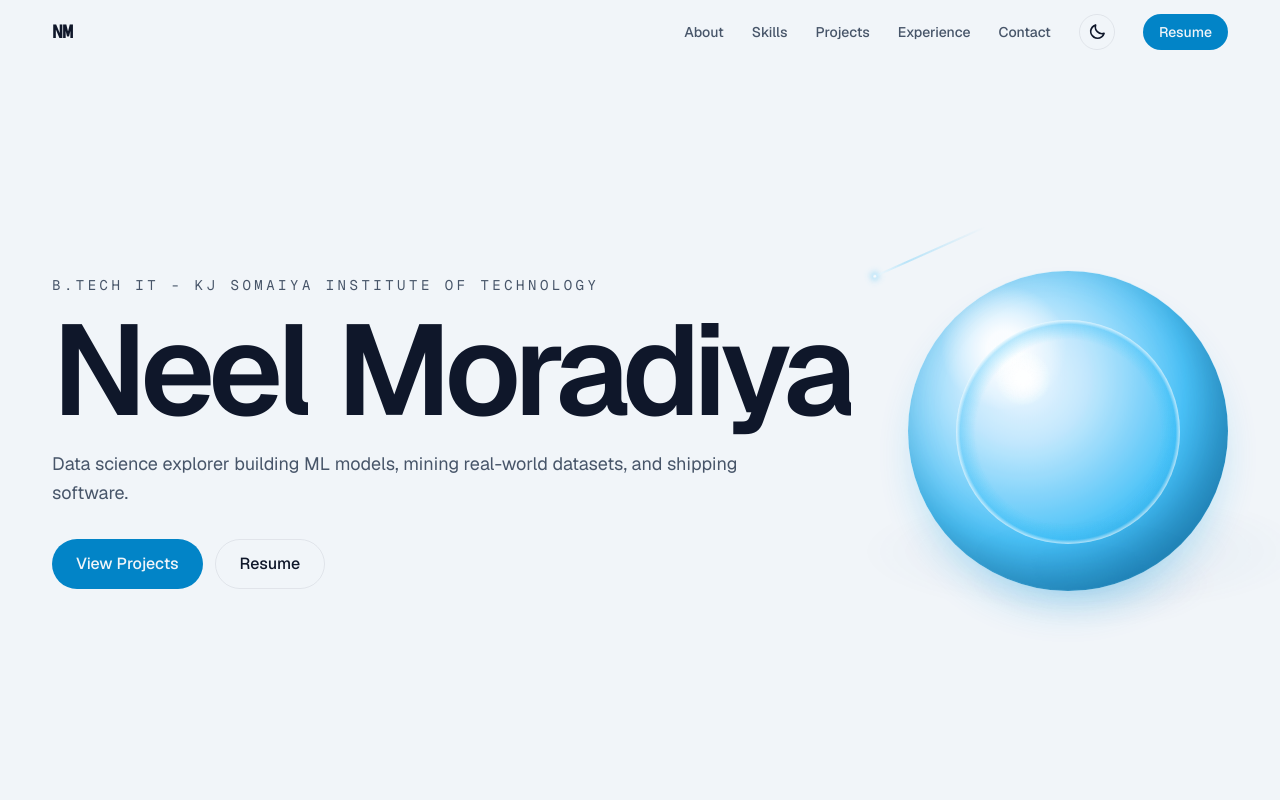
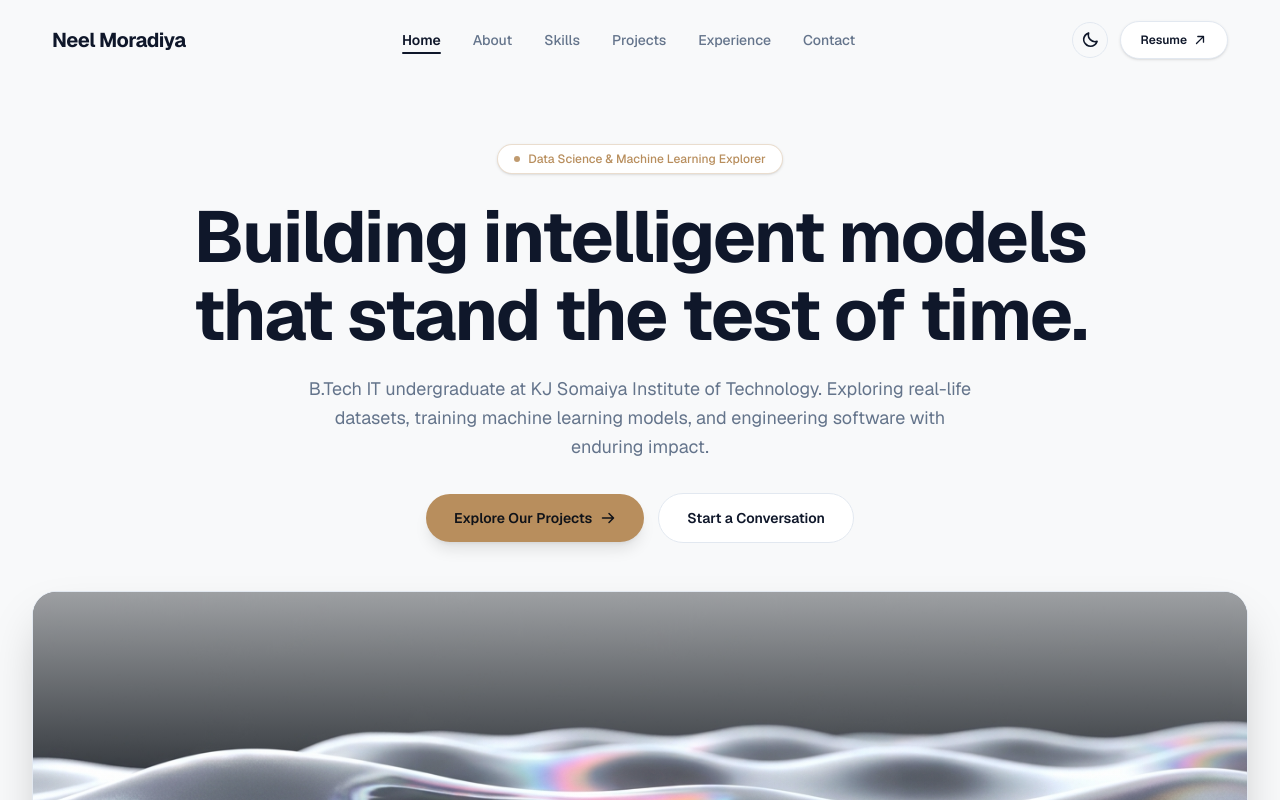
Before and after one commit to NeelMoradiya196/neel_portfolio, a React (Vite) app: page / in a window 1280 px wide. Shown: the top 800 px of the page. Built offline with nearby package versions, Linux system fonts and the light colour scheme.

Commit message:
Transform UI to match Buildora architecture aesthetic: matte dark slate theme, champagne gold accents, clean centered typography, and 3D iridescent wave terrain

```diff
--- a/src/components/Hero.jsx
+++ b/src/components/Hero.jsx
@@ -1,79 +1,59 @@
-import GlassOrb from './GlassOrb'
-import { ArrowDown } from '@phosphor-icons/react'
+import { ArrowRight } from '@phosphor-icons/react'
 
 export default function Hero() {
   return (
-    <section className="relative min-h-[100dvh] flex items-center overflow-hidden pt-16">
-      {/* Stars */}
-      <div className="stars absolute inset-0" />
+    <section className="relative min-h-[100dvh] flex flex-col justify-between overflow-hidden pt-28 sm:pt-36">
+      <div className="max-w-[1240px] mx-auto w-full px-5 sm:px-8 text-center relative z-10">
+        {/* Top Pill Badge (like Buildora "Premium Architecture Studio") */}
+        <div className="appear inline-flex items-center gap-2 px-4 py-1.5 rounded-full bg-[var(--color-surface)] border border-[var(--color-accent)]/30 text-[var(--color-accent)] text-xs font-medium mb-6 shadow-sm">
+          <span className="size-1.5 rounded-full bg-[var(--color-accent)] animate-pulse" />
+          <span>Data Science & Machine Learning Explorer</span>
+        </div>
 
-      {/* Meteors */}
-      <div className="meteor absolute top-[18%] right-[4%]" style={{ '--len': '120px', animationDelay: '1.2s' }} />
-      <div className="meteor absolute top-[32%] right-[-8%]" style={{ '--len': '180px', animationDelay: '3.8s' }} />
-      <div className="meteor absolute top-[12%] right-[20%]" style={{ '--len': '100px', animationDelay: '6.5s' }} />
+        {/* Main Headline (like Buildora "Building exceptional spaces that stand the test of time.") */}
+        <h1 className="text-4xl sm:text-6xl md:text-7xl font-bold tracking-tight text-[var(--color-ink)] leading-[1.08] max-w-[20ch] mx-auto">
+          Building intelligent models that stand the test of time.
+        </h1>
 
-      <div className="max-w-[1240px] mx-auto w-full px-5 sm:px-8 flex flex-col md:flex-row items-center gap-10 md:gap-14">
-        {/* Left - Text */}
-        <div className="flex-1 order-2 md:order-1">
-          {/* Eyebrow */}
+        {/* Subtitle */}
         <p
-            className="appear text-xs sm:text-sm font-mono uppercase tracking-[0.25em] text-[var(--color-muted)] mb-5"
+          className="rise mt-5 text-base sm:text-lg text-[var(--color-muted)] max-w-[56ch] mx-auto leading-relaxed"
+          style={{ '--i': 1 }}
         >
-            B.Tech IT - KJ Somaiya Institute of Technology
+          B.Tech IT undergraduate at KJ Somaiya Institute of Technology. Exploring real-life datasets, training machine learning models, and engineering software with enduring impact.
         </p>
 
-          {/* Headline */}
-          <h1 className="text-[clamp(3.25rem,10vw,8.5rem)] font-semibold tracking-[-0.05em] leading-[0.86] flex flex-wrap gap-x-[0.22em]">
-            <span className="mask-word">
-              <span className="hero-word" style={{ '--w': 0 }}>Neel</span>
-            </span>
-            <span className="mask-word">
-              <span className="hero-word" style={{ '--w': 1 }}>Moradiya</span>
-            </span>
-          </h1>
-
-          {/* Subtext */}
-          <p
-            className="rise mt-6 text-base sm:text-lg text-[var(--color-muted)] leading-relaxed max-w-[58ch]"
+        {/* CTA Buttons (like Buildora "Explore Our Projects →" & "Start a Conversation") */}
+        <div
+          className="rise mt-8 flex flex-wrap items-center justify-center gap-3.5"
           style={{ '--i': 2 }}
         >
-            Data science explorer building ML models,
-            mining real-world datasets, and shipping software.
-          </p>
-
-          {/* CTAs */}
-          <div className="rise flex flex-wrap gap-3 mt-8" style={{ '--i': 3 }}>
           <a
             href="#projects"
-              className="inline-flex items-center gap-2 px-6 py-3 rounded-full
-                         bg-[var(--color-accent)] text-[var(--color-paper)] font-medium
-                         hover:opacity-90 transition-opacity active:scale-[0.98]"
+            className="px-7 py-3.5 rounded-full bg-[var(--color-accent)] text-[#101319] hover:opacity-90 font-semibold text-sm flex items-center gap-2 transition-all active:scale-[0.98] shadow-lg"
           >
-              View Projects
+            <span>Explore Our Projects</span>
+            <ArrowRight size={16} weight="bold" />
           </a>
           <a
-              href="/resume/Neel_Moradiya_Resume.pdf"
-              target="_blank"
-              rel="noopener noreferrer"
-              className="inline-flex items-center gap-2 px-6 py-3 rounded-full
-                         border border-[var(--color-line)] text-[var(--color-ink)] font-medium
-                         hover:border-[var(--color-accent)] transition-colors active:scale-[0.98]"
+            href="#contact"
+            className="px-7 py-3.5 rounded-full bg-[var(--color-surface)] text-[var(--color-ink)] border border-[var(--color-line)] hover:border-[var(--color-accent)] font-semibold text-sm transition-all active:scale-[0.98]"
           >
-              Resume
+            <span>Start a Conversation</span>
           </a>
         </div>
       </div>
 
-        {/* Right - Orb */}
-        <div className="flex-shrink-0 order-1 md:order-2">
-          <GlassOrb />
-        </div>
-      </div>
-
-      {/* Scroll indicator */}
-      <div className="absolute bottom-8 left-1/2 -translate-x-1/2 flex flex-col items-center gap-2 opacity-50 motion-reduce:hidden">
-        <div className="w-px h-8 overflow-hidden">
-          <div className="w-px h-3 bg-[var(--color-accent)] scroll-line" />
+      {/* Signature 3D Undulating Iridescent Wave Visual (The bottom half from the reference image) */}
+      <div className="relative w-full max-w-[1280px] mx-auto mt-10 sm:mt-12 px-4 sm:px-8">
+        <div className="relative rounded-2xl sm:rounded-3xl overflow-hidden border border-[var(--color-line)] shadow-2xl">
+          <img
+            src="/images/hero-wave.jpg"
+            alt="3D Iridescent Liquid Wave Landscape"
+            className="w-full h-[260px] sm:h-[380px] md:h-[480px] object-cover object-bottom"
+          />
+          {/* Subtle blend gradient at the top edge */}
+          <div className="absolute inset-0 bg-gradient-to-t from-transparent via-transparent to-[var(--color-paper)]/60 pointer-events-none" />
         </div>
       </div>
     </section>
--- a/src/components/Nav.jsx
+++ b/src/components/Nav.jsx
@@ -1,8 +1,9 @@
 import { useState, useEffect } from 'react'
-import { List, X } from '@phosphor-icons/react'
+import { List, X, ArrowUpRight } from '@phosphor-icons/react'
 import ThemeToggle from './ThemeToggle'
 
 const links = [
+  { label: 'Home', href: '#' },
   { label: 'About', href: '#about' },
   { label: 'Skills', href: '#skills' },
   { label: 'Projects', href: '#projects' },
@@ -13,86 +14,104 @@ const links = [
 export default function Nav() {
   const [open, setOpen] = useState(false)
   const [scrolled, setScrolled] = useState(false)
+  const [active, setActive] = useState('Home')
 
   useEffect(() => {
-    const handler = () => setScrolled(window.scrollY > 40)
+    const handler = () => setScrolled(window.scrollY > 30)
     window.addEventListener('scroll', handler, { passive: true })
     return () => window.removeEventListener('scroll', handler)
   }, [])
 
   return (
     <nav
-      className={`nav-appear fixed top-0 inset-x-0 z-40 transition-all duration-500 ${
-        scrolled ? 'nav-glass' : 'bg-transparent'
+      className={`nav-appear fixed top-0 inset-x-0 z-40 transition-all duration-300 ${
+        scrolled ? 'nav-glass shadow-md' : 'bg-transparent'
       }`}
     >
-      <div className="max-w-[1240px] mx-auto flex items-center justify-between h-16 px-5 sm:px-8">
-        {/* Logo */}
+      <div className="max-w-[1240px] mx-auto flex items-center justify-between h-20 px-5 sm:px-8">
+        {/* Logo / Brand Name (like Buildora in the image) */}
         <a
           href="#"
-          className="font-mono text-lg font-semibold tracking-tight text-[var(--color-ink)] hover:text-[var(--color-accent)] transition-colors"
+          className="text-xl font-bold tracking-tight text-[var(--color-ink)] hover:opacity-90 transition-opacity"
         >
-          NM
+          Neel Moradiya
         </a>
 
-        {/* Desktop links */}
-        <div className="hidden md:flex items-center gap-7">
+        {/* Center Desktop Links */}
+        <div className="hidden md:flex items-center gap-8">
           {links.map((l) => (
             <a
-              key={l.href}
+              key={l.label}
               href={l.href}
-              className="text-sm font-medium text-[var(--color-muted)] hover:text-[var(--color-ink)] transition-colors"
+              onClick={() => setActive(l.label)}
+              className={`text-sm font-medium transition-colors relative py-1 ${
+                active === l.label
+                  ? 'text-[var(--color-ink)] font-semibold after:absolute after:bottom-0 after:inset-x-0 after:h-[2px] after:bg-[var(--color-ink)] after:rounded-full'
+                  : 'text-[var(--color-muted)] hover:text-[var(--color-ink)]'
+              }`}
             >
               {l.label}
             </a>
           ))}
+        </div>
+
+        {/* Right CTA Button (like "Start a project →" in Buildora) */}
+        <div className="hidden md:flex items-center gap-3">
           <ThemeToggle />
           <a
             href="/resume/Neel_Moradiya_Resume.pdf"
             target="_blank"
             rel="noopener noreferrer"
-            className="text-sm font-medium px-4 py-2 rounded-full
-                       bg-[var(--color-accent)] text-[var(--color-paper)]
-                       hover:opacity-90 transition-opacity active:scale-[0.98]"
+            className="text-xs font-semibold px-5 py-2.5 rounded-full
+                       bg-[var(--color-surface)] border border-[var(--color-line)] text-[var(--color-ink)]
+                       hover:border-[var(--color-accent)] hover:text-[var(--color-accent)]
+                       transition-all active:scale-[0.98] shadow-sm flex items-center gap-1.5"
           >
-            Resume
+            <span>Resume</span>
+            <ArrowUpRight size={14} weight="bold" />
           </a>
         </div>
 
-        {/* Mobile toggle */}
-        <button
-          onClick={() => setOpen(!open)}
-          className="md:hidden size-9 flex items-center justify-center cursor-pointer"
-          aria-label="Toggle menu"
-        >
-          {open ? <X size={22} /> : <List size={22} />}
-        </button>
+        {/* Mobile menu toggle */}
+        <div className="flex md:hidden items-center gap-2">
+          <ThemeToggle />
+          <button
+            onClick={() => setOpen(!open)}
+            className="size-10 flex items-center justify-center rounded-full
+                       border border-[var(--color-line)] bg-[var(--color-surface)]
+                       hover:bg-[var(--color-line)] transition-colors cursor-pointer"
+            aria-label="Toggle navigation"
+          >
+            {open ? <X size={20} /> : <List size={20} />}
+          </button>
+        </div>
       </div>
 
-      {/* Mobile menu */}
+      {/* Mobile Drawer */}
       {open && (
-        <div className="md:hidden nav-glass border-t border-[var(--color-line)] px-5 py-6 space-y-4">
+        <div className="md:hidden bg-[var(--color-surface)] border-b border-[var(--color-line)] px-6 py-6 space-y-4 shadow-2xl">
           {links.map((l) => (
             <a
-              key={l.href}
+              key={l.label}
               href={l.href}
-              onClick={() => setOpen(false)}
-              className="block text-base font-medium text-[var(--color-muted)] hover:text-[var(--color-ink)] transition-colors"
+              onClick={() => {
+                setActive(l.label)
+                setOpen(false)
+              }}
+              className="block text-base font-medium text-[var(--color-ink)] hover:text-[var(--color-accent)] transition-colors"
             >
               {l.label}
             </a>
           ))}
-          <div className="flex items-center gap-4 pt-2">
-            <ThemeToggle />
+          <div className="pt-4 border-t border-[var(--color-line)] flex items-center justify-between">
+            <span className="text-xs text-[var(--color-muted)]">Data Science & ML</span>
             <a
               href="/resume/Neel_Moradiya_Resume.pdf"
               target="_blank"
               rel="noopener noreferrer"
-              className="text-sm font-medium px-4 py-2 rounded-full
-                         bg-[var(--color-accent)] text-[var(--color-paper)]
-                         hover:opacity-90 transition-opacity"
+              className="text-xs font-bold px-4 py-2 rounded-full bg-[var(--color-accent)] text-[#101319]"
             >
-              Resume
+              Resume →
             </a>
           </div>
         </div>
--- a/src/index.css
+++ b/src/index.css
@@ -1,17 +1,17 @@
 @import "tailwindcss";
 
-/* ── Design tokens ── */
+/* ── Design tokens (Buildora Dark Minimalist System) ── */
 @theme {
   --font-sans: "Geist", ui-sans-serif, system-ui, sans-serif;
   --font-mono: "Geist Mono", ui-monospace, SFMono-Regular, monospace;
-  --color-paper: #0f172a;
-  --color-surface: #ffffff0d;
-  --color-ink: #e2e8f0;
+  --color-paper: #101319;
+  --color-surface: #161c26;
+  --color-ink: #f8fafc;
   --color-muted: #94a3b8;
-  --color-accent: #38bdf8;
-  --color-accent-glow: #38bdf840;
-  --color-line: #ffffff15;
-  --color-sky: #38bdf81a;
+  --color-accent: #dfbe96;
+  --color-accent-glow: rgba(223, 190, 150, 0.25);
+  --color-line: rgba(255, 255, 255, 0.08);
+  --color-sky: rgba(223, 190, 150, 0.12);
   --ease-out-expo: cubic-bezier(0.16, 1, 0.3, 1);
 }
 
@@ -31,7 +31,7 @@ body {
 
 ::selection {
   background-color: var(--color-accent);
-  color: #fff;
+  color: #101319;
 }
 
 section[id] {
@@ -46,14 +46,14 @@ section[id] {
 
 /* ── Light mode ── */
 .tone-light {
-  --color-paper: #f1f5f9;       /* Crisp, minimal slate mist */
-  --color-surface: #ffffffcc;    /* Pure frosted glass element */
-  --color-ink: #0f172a;          /* Deep slate-900 typography */
-  --color-muted: #475569;        /* Balanced slate-600 secondary text */
-  --color-accent: #0284c7;       /* Refined modern sky-600 */
-  --color-accent-glow: #0284c730;/* Soft atmospheric glow */
-  --color-line: #0f172a12;       /* Subtle boundary lines */
-  --color-sky: #0284c712;        /* Pill and badge surface tint */
+  --color-paper: #f8f9fa;
+  --color-surface: #ffffff;
+  --color-ink: #0f172a;
+  --color-muted: #64748b;
+  --color-accent: #b88e5d;
+  --color-accent-glow: rgba(184, 142, 93, 0.25);
+  --color-line: #e2e8f0;
+  --color-sky: rgba(184, 142, 93, 0.1);
   color-scheme: light;
 }
 
@@ -62,130 +62,32 @@ section[id] {
   background: var(--color-paper);
 }
 
-/* ── Stars background ── */
-.stars,
-.stars::after {
-  z-index: -1;
-  pointer-events: none;
-  position: absolute;
-  inset: 0;
-}
-
-.stars {
-  opacity: 0.6;
-  background-image:
-    radial-gradient(1px 1px at 23px 41px, #fff, transparent),
-    radial-gradient(1px 1px at 97px 131px, #dbeeff, transparent),
-    radial-gradient(1.5px 1.5px at 151px 63px, #fff, transparent),
-    radial-gradient(1px 1px at 211px 179px, #cfe6ff, transparent),
-    radial-gradient(1px 1px at 267px 23px, #fff, transparent),
-    radial-gradient(1px 1px at 59px 211px, #fff, transparent),
-    radial-gradient(1px 1px at 340px 90px, #38bdf8, transparent),
-    radial-gradient(1px 1px at 420px 150px, #fff, transparent);
-  background-size: 460px 240px;
-}
-
-.stars::after {
-  content: "";
-  will-change: opacity;
-  background-image:
-    radial-gradient(1.5px 1.5px at 71px 83px, #fff, transparent),
-    radial-gradient(1px 1px at 183px 17px, #e6f3ff, transparent),
-    radial-gradient(2px 2px at 131px 197px, #fff, transparent),
-    radial-gradient(1px 1px at 310px 60px, #38bdf8, transparent);
-  background-size: 360px 300px;
-  animation: 5s ease-in-out infinite alternate twinkle;
-}
-
-.tone-light .stars {
-  opacity: 0;
-}
-
-@keyframes twinkle {
-  0% { opacity: 0.2; }
-  100% { opacity: 1; }
-}
-
-/* ── Cloud decoration ── */
-.cloud {
-  z-index: -1;
-  pointer-events: none;
-  will-change: transform;
-  background: radial-gradient(closest-side, #38bdf815, #38bdf808 55%, transparent);
-  border-radius: 9999px;
-  animation: 38s ease-in-out infinite alternate drift;
-  position: absolute;
-}
-
-.tone-light .cloud {
-  background: radial-gradient(closest-side, #0369a115, #0369a108 55%, transparent);
-}
-
-@keyframes drift {
-  0% { transform: translate(-4%); }
-  100% { transform: translate(6%, -6%); }
-}
-
-/* ── Glass orb ── */
-.glass-orb {
-  opacity: 0.9;
-  background:
-    radial-gradient(circle at 30% 24%, #ffffffee 0, #ffffffee 5%, transparent 19%),
-    radial-gradient(circle at 36% 34%, #e0f2fe, #7dd3fc 22%, #0ea5e9 55%, #0369a1 82%, #0c4a6e);
-  box-shadow:
-    inset -14px -20px 40px #0c4a6e59,
-    0 24px 50px -20px #0ea5e973;
-  border-radius: 50%;
-}
-
-.tone-light .glass-orb {
-  background:
-    radial-gradient(circle at 30% 24%, #ffffffee 0, #ffffffee 5%, transparent 19%),
-    radial-gradient(circle at 36% 34%, #f0f9ff, #bae6fd 22%, #38bdf8 55%, #0284c7 82%, #075985);
-}
-
 /* ── Glass panel ── */
 .glass-panel {
-  background: linear-gradient(145deg, #ffffff10, #ffffff05), #ffffff08;
-  border: 1px solid #ffffff18;
-  box-shadow:
-    inset 0 1px #ffffff15,
-    0 30px 70px -30px #00051eb3;
-  backdrop-filter: blur(22px) saturate(160%);
-  -webkit-backdrop-filter: blur(22px) saturate(160%);
+  background: linear-gradient(145deg, rgba(255, 255, 255, 0.05), rgba(255, 255, 255, 0.02)), #161c26;
+  border: 1px solid var(--color-line);
+  box-shadow: 0 20px 40px -15px rgba(0, 0, 0, 0.4);
+  backdrop-filter: blur(20px);
+  -webkit-backdrop-filter: blur(20px);
 }
 
 .tone-light .glass-panel {
-  background: linear-gradient(145deg, #ffffffd9, #ffffff99);
-  border-color: #0f172a0f;
-  box-shadow:
-    inset 0 1px #ffffff,
-    0 20px 40px -20px #0f172a14;
-}
-
-@supports not (backdrop-filter: blur(1px)) {
-  .glass-panel {
-    background: #1e293bee;
-  }
+  background: #ffffff;
+  border-color: #e2e8f0;
+  box-shadow: 0 10px 30px -10px rgba(0, 0, 0, 0.06);
 }
 
 /* ── Nav glass ── */
 .nav-glass {
-  background: color-mix(in srgb, var(--color-paper) 70%, transparent);
-  backdrop-filter: blur(18px) saturate(160%);
-  -webkit-backdrop-filter: blur(18px) saturate(160%);
-  border: 1px solid #ffffff15;
-  box-shadow:
-    inset 0 1px #ffffff10,
-    0 14px 34px -16px #00051eb3;
+  background: rgba(16, 19, 25, 0.85);
+  border-bottom: 1px solid var(--color-line);
+  backdrop-filter: blur(16px);
+  -webkit-backdrop-filter: blur(16px);
 }
 
 .tone-light .nav-glass {
-  background: color-mix(in srgb, var(--color-paper) 85%, transparent);
-  border-color: #0f172a12;
-  box-shadow:
-    inset 0 1px #ffffff,
-    0 10px 30px -15px #0f172a12;
+  background: rgba(248, 249, 250, 0.85);
+  border-bottom-color: #e2e8f0;
 }
 
 /* ── Spotlight card (mouse-tracking glow) ── */
@@ -234,47 +136,15 @@ section[id] {
   opacity: 1;
 }
 
-/* ── Meteor ── */
-.meteor {
-  width: var(--len, 140px);
-  opacity: 0;
-  will-change: transform, opacity;
-  background: linear-gradient(90deg, #fff, #38bdf880 30%, transparent);
-  border-radius: 9999px;
-  height: 1.5px;
-  animation: 4s cubic-bezier(0.4, 0, 0.9, 1) infinite meteor;
-  position: absolute;
-}
-
-.meteor::before {
-  content: "";
-  background: #fff;
-  border-radius: 9999px;
-  width: 3px;
-  height: 3px;
-  position: absolute;
-  top: 50%;
-  left: -1px;
-  transform: translateY(-50%);
-  box-shadow: 0 0 6px 2px #38bdf8e6;
-}
-
-@keyframes meteor {
-  0% { opacity: 0; transform: translate(0) rotate(-24deg); }
-  6% { opacity: 1; }
-  48% { opacity: 0; transform: translate(-520px, 232px) rotate(-24deg); }
-  100% { opacity: 0; transform: translate(-520px, 232px) rotate(-24deg); }
-}
-
 /* ── Hero word reveal ── */
 .hero-word {
   animation: mask-up 1.2s var(--ease-out-expo) both;
-  animation-delay: calc(var(--w, 0) * 0.12s + 0.4s);
+  animation-delay: calc(var(--w, 0) * 0.15s + 0.3s);
   display: block;
 }
 
 @keyframes mask-up {
-  0% { transform: translateY(110%); opacity: 0; }
+  0% { transform: translateY(115%); opacity: 0; }
   100% { transform: none; opacity: 1; }
 }
 
@@ -312,38 +182,7 @@ section[id] {
   100% { opacity: 1; transform: none; }
 }
 
-/* ── Floating ── */
-.float {
-  animation: 7s ease-in-out infinite float;
-}
-
-.float-slow {
-  animation: 10s ease-in-out infinite float;
-}
-
-@keyframes float {
-  50% { transform: translateY(-14px); }
-}
-
-/* ── Dawn entry ── */
-.dawn {
-  animation: 1.9s cubic-bezier(0.4, 0, 0.2, 1) 0.15s both dawn;
-}
-
-@keyframes dawn {
-  0% { opacity: 1; }
-  100% { opacity: 0; visibility: hidden; }
-}
-
-.sunrise {
-  animation: sunrise 2.4s var(--ease-out-expo) both;
-}
-
-@keyframes sunrise {
-  0% { opacity: 0.4; transform: translateY(38%) scale(0.82); }
-  100% { opacity: 1; transform: none; }
-}
-
+/* ── Appear ── */
 .appear {
   animation: 1.6s ease-out 0.5s both appear;
 }
@@ -364,10 +203,10 @@ section[id] {
 .is-shown .timeline-dot {
   background-color: var(--color-accent);
   transform: none;
-  box-shadow: 0 0 0 5px #38bdf826, 0 0 18px #38bdf8b3;
+  box-shadow: 0 0 0 5px var(--color-accent-glow), 0 0 18px var(--color-accent);
 }
 
-/* ── Glow pulse for live badge ── */
+/* ── Glow pulse ── */
 @keyframes glow-pulse {
   0%, 100% { box-shadow: 0 0 8px var(--color-accent-glow), 0 0 20px var(--color-accent-glow); }
   50% { box-shadow: 0 0 16px var(--color-accent-glow), 0 0 40px var(--color-accent-glow); }
@@ -375,18 +214,6 @@ section[id] {
 
 .glow-pulse {
   animation: glow-pulse 3s ease-in-out infinite;
-}
-
-/* ── Scroll cue (the bouncing line in hero) ── */
-.scroll-line {
-  animation: scroll-line 2.2s cubic-bezier(0.65, 0, 0.35, 1) infinite;
-}
-
-@keyframes scroll-line {
-  0% { opacity: 0; transform: translateY(-100%); }
-  25% { opacity: 1; }
-  75% { opacity: 1; }
-  100% { opacity: 0; transform: translateY(300%); }
 }
 
 /* ── Nav appear ── */
@@ -397,13 +224,8 @@ section[id] {
 /* ── Reduced motion ── */
 @media (prefers-reduced-motion: reduce) {
   html { scroll-behavior: auto; }
-  .rise, .cloud, .stars::after, .hero-word,
-  .sunrise, .appear, .nav-appear, .float,
-  .float-slow, .scroll-line, .glow-pulse {
+  .rise, .hero-word, .appear, .nav-appear, .glow-pulse {
     animation: none;
-  }
-  .meteor, .dawn {
-    display: none;
   }
   .reveal {
     opacity: 1;
```
Also changed, not shown: public/images/hero-wave.jpg (added). Lines whose indentation alone changed are shown as unchanged.
